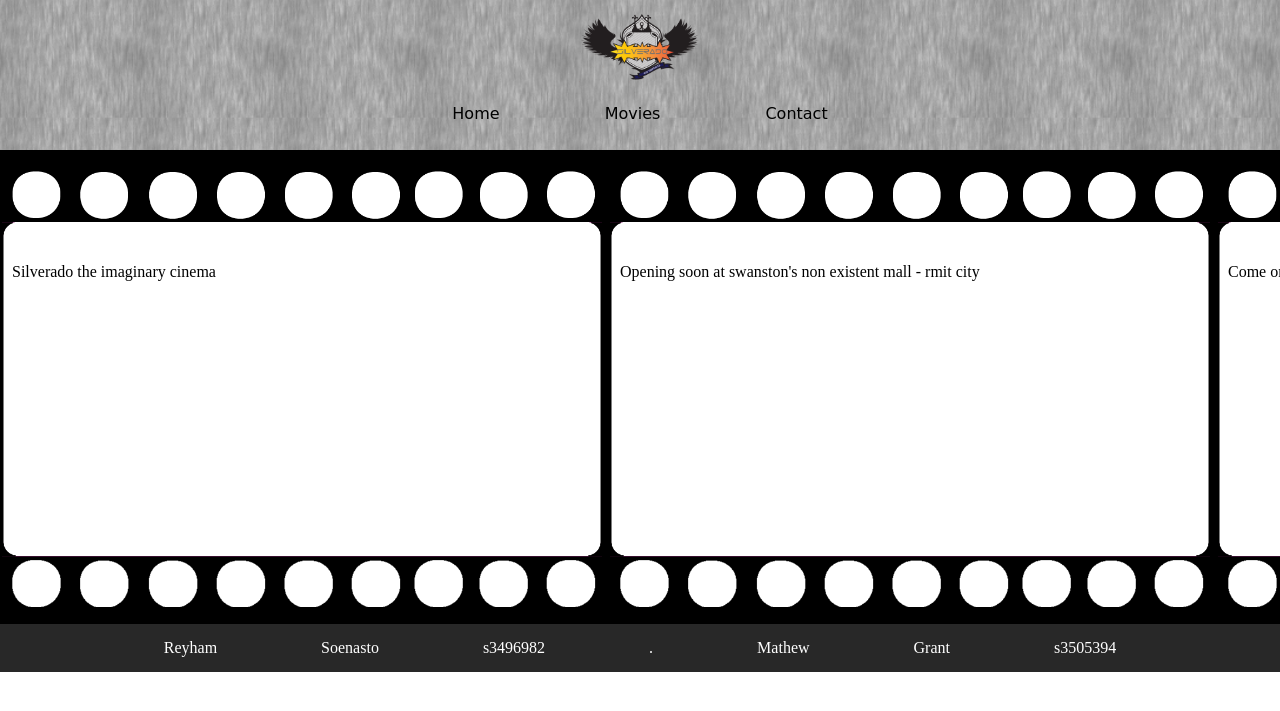
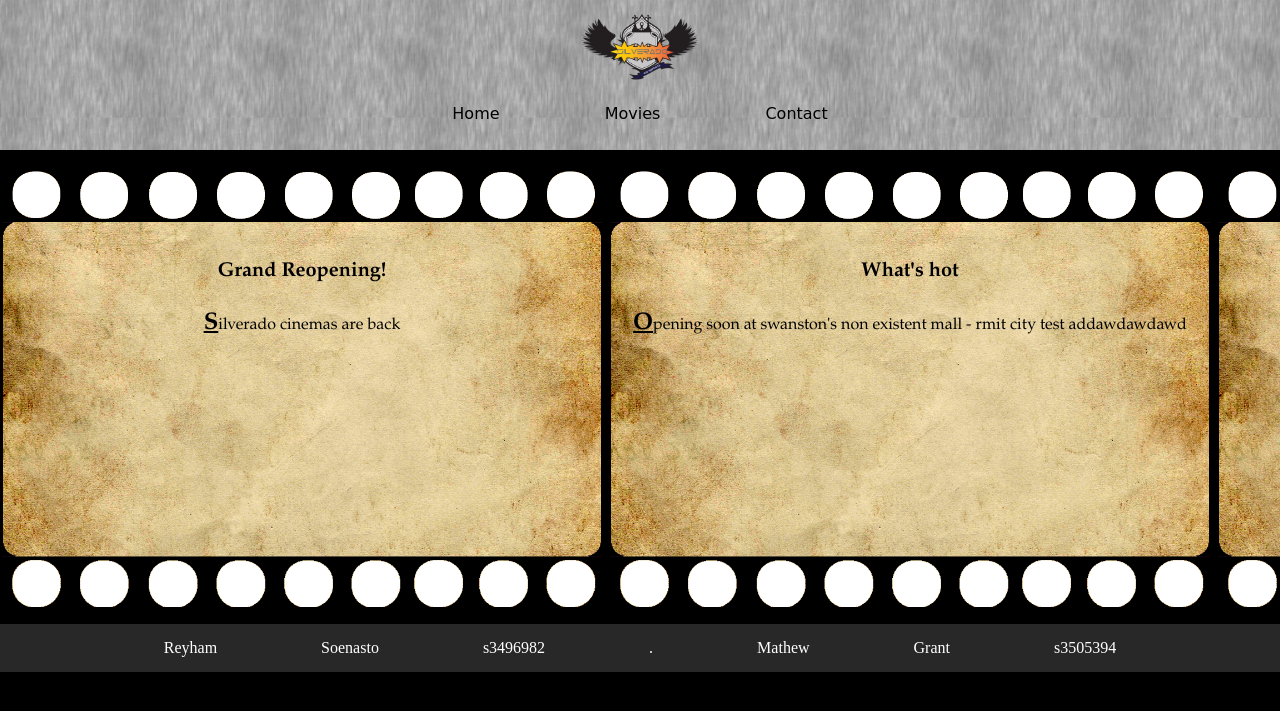
Before and after one commit to Reyham/WebProg_Sem1_2015, a PHP site: page / in a window 1280 px wide. Shown: the top 711 px of the page. Run offline with PHP 8.4, Linux system fonts and the light colour scheme.

Commit message:
Updated background
Insert old paper background.

```diff
--- a/contact.html
+++ b/contact.html
@@ -1,8 +1,11 @@
-<!DOCTYPE html
+<!DOCTYPE html>
 <html>
 <head>
 	<title>Silverado</title>
 	<link href="style.css" rel="stylesheet" type="text/css">
+	<script>
+		document.createElement('main');
+	</script>
 </head>
 
 <body>
--- a/index.html
+++ b/index.html
@@ -3,6 +3,9 @@
 <head>
 	<title>Silverado</title>
 	<link href="style.css" rel="stylesheet" type="text/css">
+	<script>
+		document.createElement('main');
+	</script>
 </head>
 
 <body>
@@ -22,13 +25,20 @@
 	</nav>
 	<main>
 			<div class="HomePanel">
-				<p>Silverado the imaginary cinema</p>
+				<h1>Grand Reopening!</h1>
+				<p>Silverado cinemas are back </p>
 			</div>
 			<div class="HomePanel">
-				<p>Opening soon at swanston's non existent mall - rmit city</p>
+				<h1>What's hot</h1>
+				<p>Opening soon at swanston's non existent mall - rmit city test addawdawdawd</p>
 			</div>
 			<div class="HomePanel">
+				<h1>Coming soon</h1>
 				<p>Come or die</p>
+			</div>
+			<div class="HomePanel">
+				<h1>test</h1>
+				<p>test</p>
 			</div>
 	</main>
 	<aside class="FilmStrip">
--- a/style.css
+++ b/style.css
@@ -1,7 +1,7 @@
 body{
 	/*background-image: url("theatre.jpg");*/
 	background-size: 100%;
-	background-color: white;
+	background-color: black;
 	margin: 0px;
 	width: auto;
 	overflow: scroll;
@@ -30,7 +30,7 @@ main{
 	width: 600px;
 	height: 280px;
 	display: inline-block;
-	background-image: url(border.png);
+	background-image: url(oldpaper.png);
 	background-size: cover;
 	background-repeat: none;
 	padding-top: 80px;
@@ -39,9 +39,26 @@ main{
 	margin-bottom: 15px;
 }
 
+h1{
+	padding: 10px;
+	padding-top: 0px;
+	font-size: 20px;
+	font-family: "Palatino Linotype", "Book Antiqua", Palatino, serif;
+	text-align: center;
+}
+
 p{
-	padding-left: 10px;
-	padding-right: 10px;
+	text-align: center;
+	padding: 10px;
+	padding-top: 0px;
+	font-family: "Palatino Linotype", "Book Antiqua", Palatino, serif;
+}
+
+p::first-letter {
+    font-size: 150%;
+	font-weight: bold;
+	text-decoration: underline;
+    font-family: Baskerville, "Baskerville Old Face", "Goudy Old Style", Garamond, "Times New Roman", serif;
 }
 
 .ContactPanel{
@@ -54,10 +71,12 @@ p{
 	width: 440px;
 	padding: 80px;
 	height: 280px;
-	background-image: url(border.png);
+	background-image: url(oldpaper.png);
 	background-size: cover;
 	background-repeat: none;
 	font-family: "Comic Sans MS", cursive, sans-serif;
+	font-size: 85%;
+	font-weight: bold;
 }
 
 .NavBar {
```
Also changed, not shown: oldpaper.png (added).
